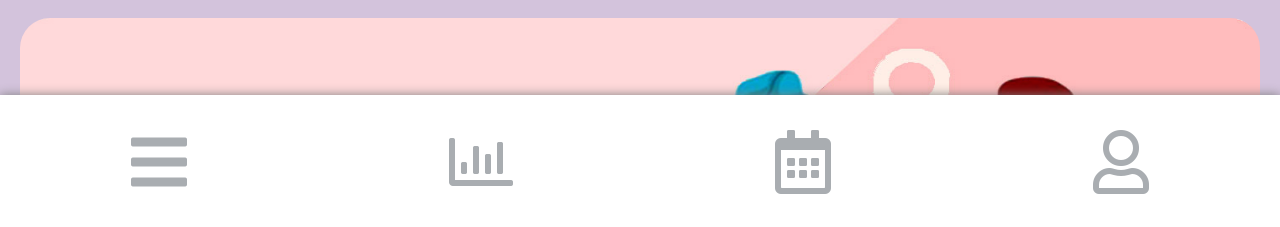
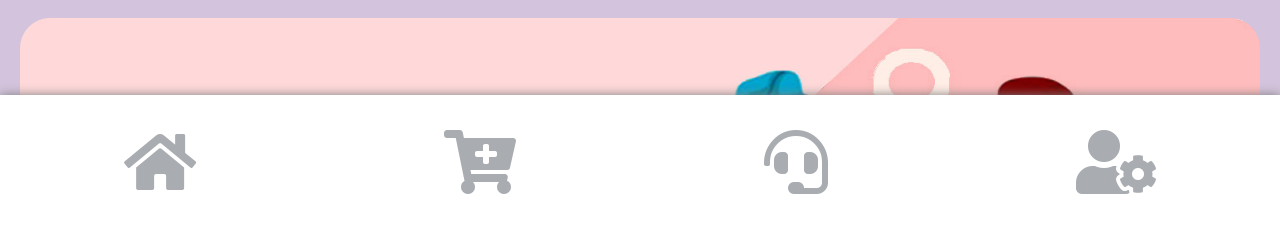
Before and after one commit to RudeSniper122/yoobbel, a plain HTML site: page index.html in a window 1280 px wide. Shown: the part 571-798 px from the top of the page. Drawn offline with Linux system fonts and the light colour scheme.

Commit message:
menuBar  icon

```diff
--- a/index.html
+++ b/index.html
@@ -221,10 +221,10 @@
 
     <!-- menu bar section -->
     <div class="menuBar">
-      <i class="fas fa-bars fa-2x"></i>
-      <i class="far fa-chart-bar fa-2x"></i>
-      <i class="far fa-calendar-alt fa-2x"></i>
-      <i class="far fa-user fa-2x"></i>
+      <i class="fas fa-home fa-2x"></i>
+      <i class="fas fa-cart-plus fa-2x"></i>
+      <i class="fas fa-headset fa-2x"></i>
+      <i class="fas fa-user-cog fa-2x"></i>
     </div>
 
   </div>
```
